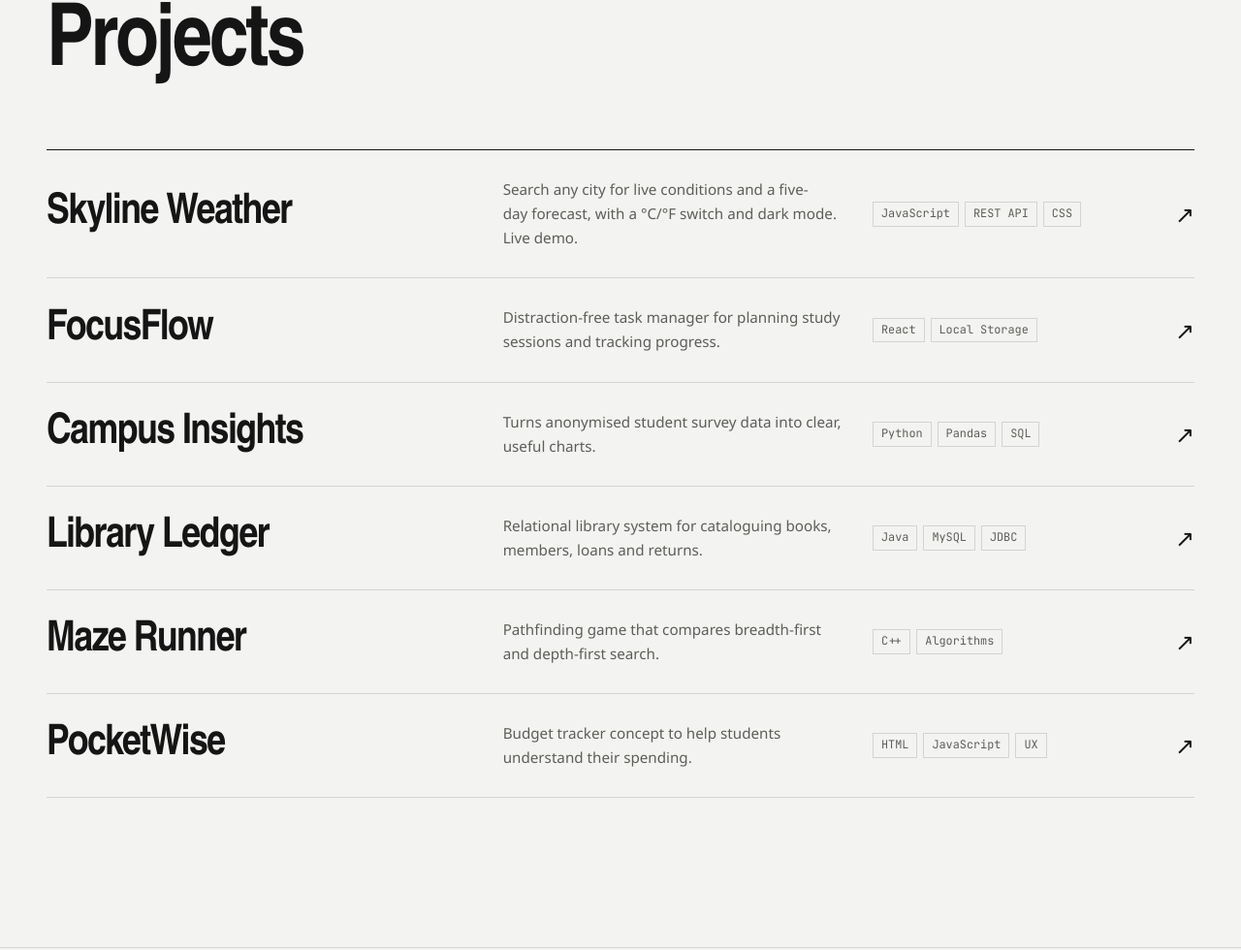
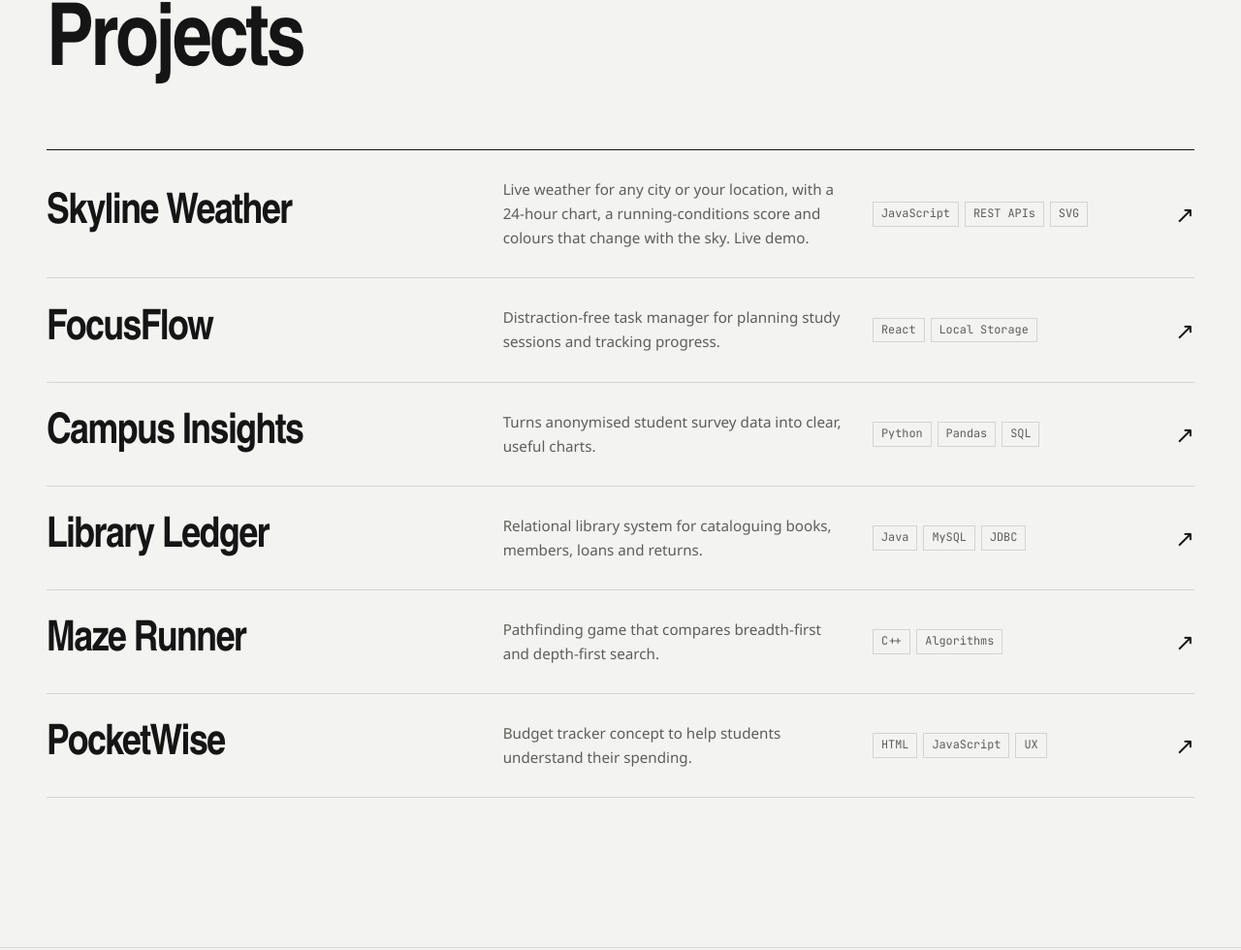
Before and after one commit to tahir-ismail/tahir-ismail.github.io, a plain HTML site: page index.html in a window 1280 px wide. Shown: the part 3893-4873 px from the top of the page at 97% size. Drawn offline with Linux system fonts and the light colour scheme; a web font is replaced by a local one.

Commit message:
Update Skyline Weather description

```diff
--- a/index.html
+++ b/index.html
@@ -169,8 +169,8 @@
           <li class="work-row reveal">
             <a href="https://tahir-ismail.github.io/skyline-weather/" target="_blank" rel="noreferrer">
               <h3>Skyline Weather</h3>
-              <p>Search any city for live conditions and a five-day forecast, with a °C/°F switch and dark mode. Live demo.</p>
-              <ul class="tag-list"><li>JavaScript</li><li>REST API</li><li>CSS</li></ul>
+              <p>Live weather for any city or your location, with a 24-hour chart, a running-conditions score and colours that change with the sky. Live demo.</p>
+              <ul class="tag-list"><li>JavaScript</li><li>REST APIs</li><li>SVG</li></ul>
               <span class="work-arrow" aria-hidden="true">↗</span>
             </a>
           </li>
```
